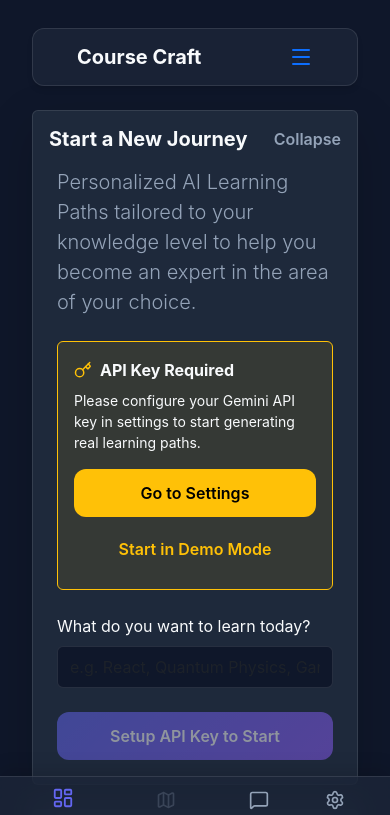
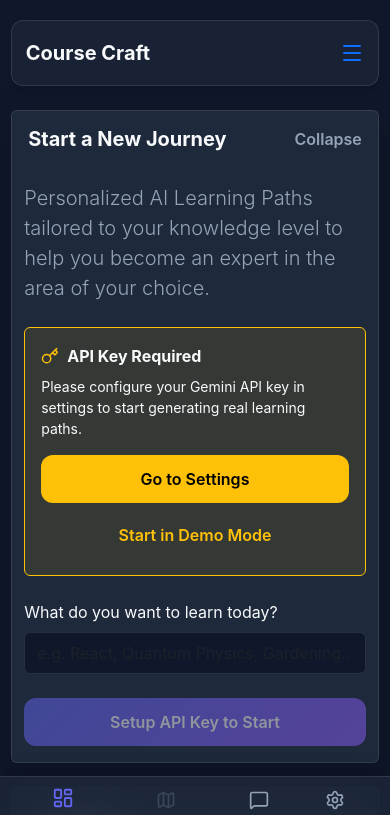
Before and after one commit to ibrezm1/Edu-assist01, a React (Vite) app in the folder client/: page / in a window 390 px wide. Shown: the top 815 px of the page. Built offline with nearby package versions, Linux system fonts and the light colour scheme.

Commit message:
Optimize container layout and paddings on mobile viewports to fit screens natively

```diff
--- a/client/src/index.css
+++ b/client/src/index.css
@@ -298,9 +298,50 @@ body {
 
   .app-main-content {
     margin-bottom: 72px;
-    padding: 1.25rem;
+    padding: 0.75rem 0.35rem !important;
     min-height: calc(100vh - 72px);
     transition: margin-bottom 0.3s ease;
+  }
+
+  /* Make fluid containers fit mobile viewports natively */
+  .container-fluid {
+    padding-left: 0.35rem !important;
+    padding-right: 0.35rem !important;
+  }
+
+  /* Make standard containers fit mobile viewports natively */
+  .container {
+    padding-left: 0.5rem !important;
+    padding-right: 0.5rem !important;
+  }
+
+  /* Reduce glass panel padding on mobile */
+  .glass-panel {
+    padding: 0.75rem 0.5rem !important;
+  }
+
+  /* Reduce default card paddings on mobile */
+  .card-body {
+    padding: 1rem 0.75rem !important;
+  }
+
+  /* Override bootstrap padding utilities on mobile to prevent squished content */
+  .p-4 {
+    padding: 1rem 0.75rem !important;
+  }
+  .p-5 {
+    padding: 1.25rem 0.85rem !important;
+  }
+  .py-4 {
+    padding-top: 1rem !important;
+    padding-bottom: 1rem !important;
+  }
+  .px-4 {
+    padding-left: 0.75rem !important;
+    padding-right: 0.75rem !important;
+  }
+  .mb-5 {
+    margin-bottom: 1.25rem !important;
   }
 
   .app-bottom-nav {
```
